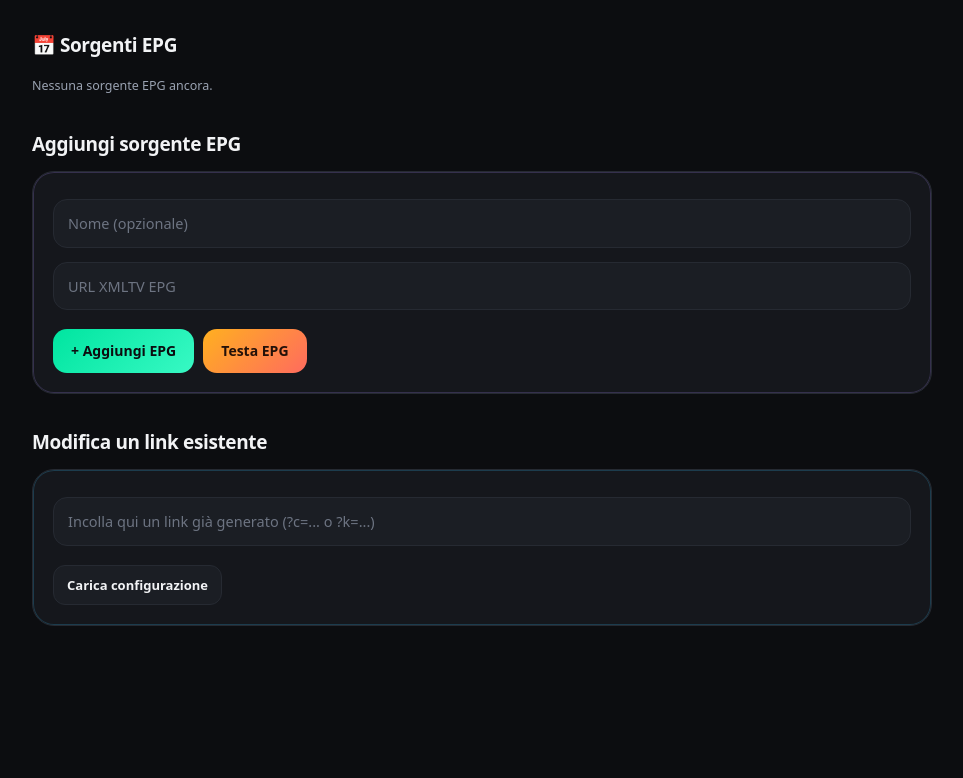
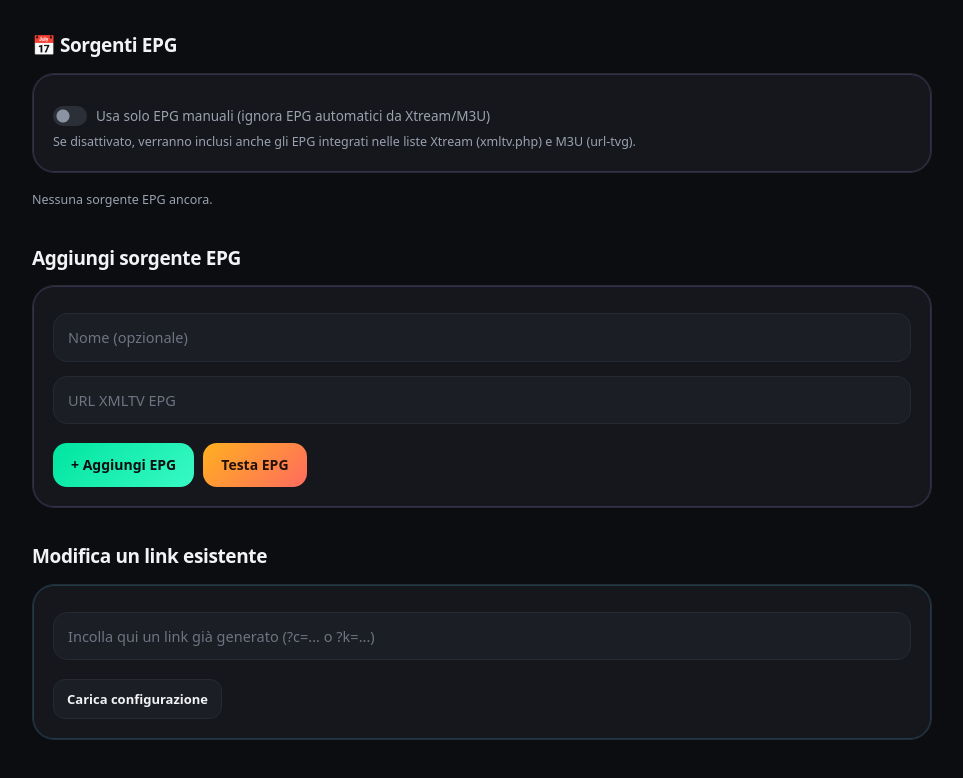
Before and after one commit to rocchio003/listv, a website: page public/index.html in a window 1280 px wide. Shown: the part 1091-1869 px from the top of the page, without its empty margins (158-1121 px from the left). Before the commit the page ends 1797 px from the top, so only its background shows below. Drawn offline with Linux system fonts and the light colour scheme.

Commit message:
Update index.html

```diff
--- a/public/index.html
+++ b/public/index.html
@@ -216,6 +216,17 @@ button.t:hover{filter:brightness(1.06)}
 </div>
 
 <h2>📅 Sorgenti EPG</h2>
+<div class="card type-epg" style="margin-bottom:14px">
+  <div class="row">
+    <label style="font-size:13.5px;color:var(--muted);cursor:pointer">
+      <input type="checkbox" id="useManualEpg" onchange="toggleManualEpg()">
+      Usa solo EPG manuali (ignora EPG automatici da Xtream/M3U)
+    </label>
+  </div>
+  <small style="display:block;margin-top:6px">
+    Se disattivato, verranno inclusi anche gli EPG integrati nelle liste Xtream (xmltv.php) e M3U (url-tvg).
+  </small>
+</div>
 <div id="epgList"></div>
 
 <h2>Aggiungi sorgente EPG</h2>
```
